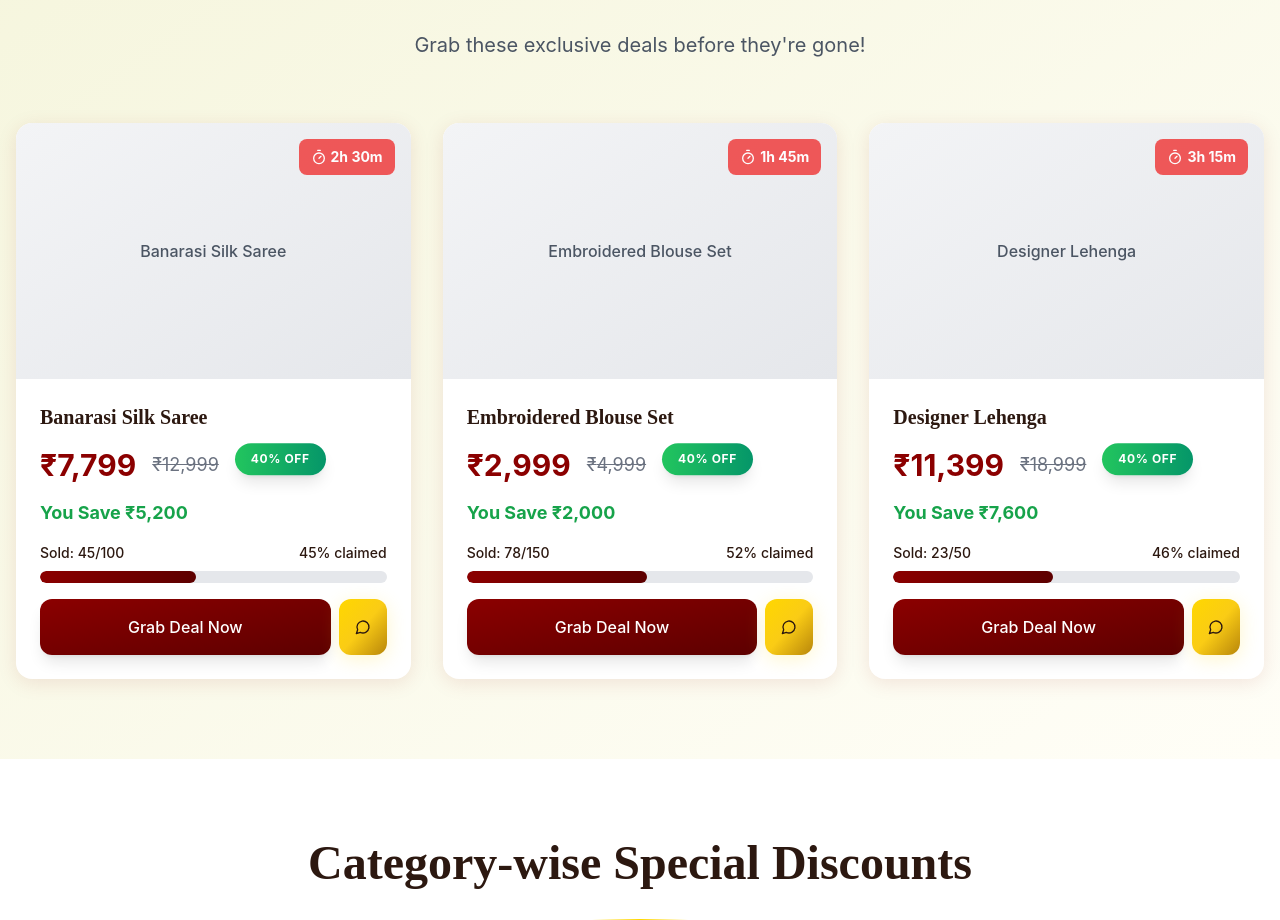
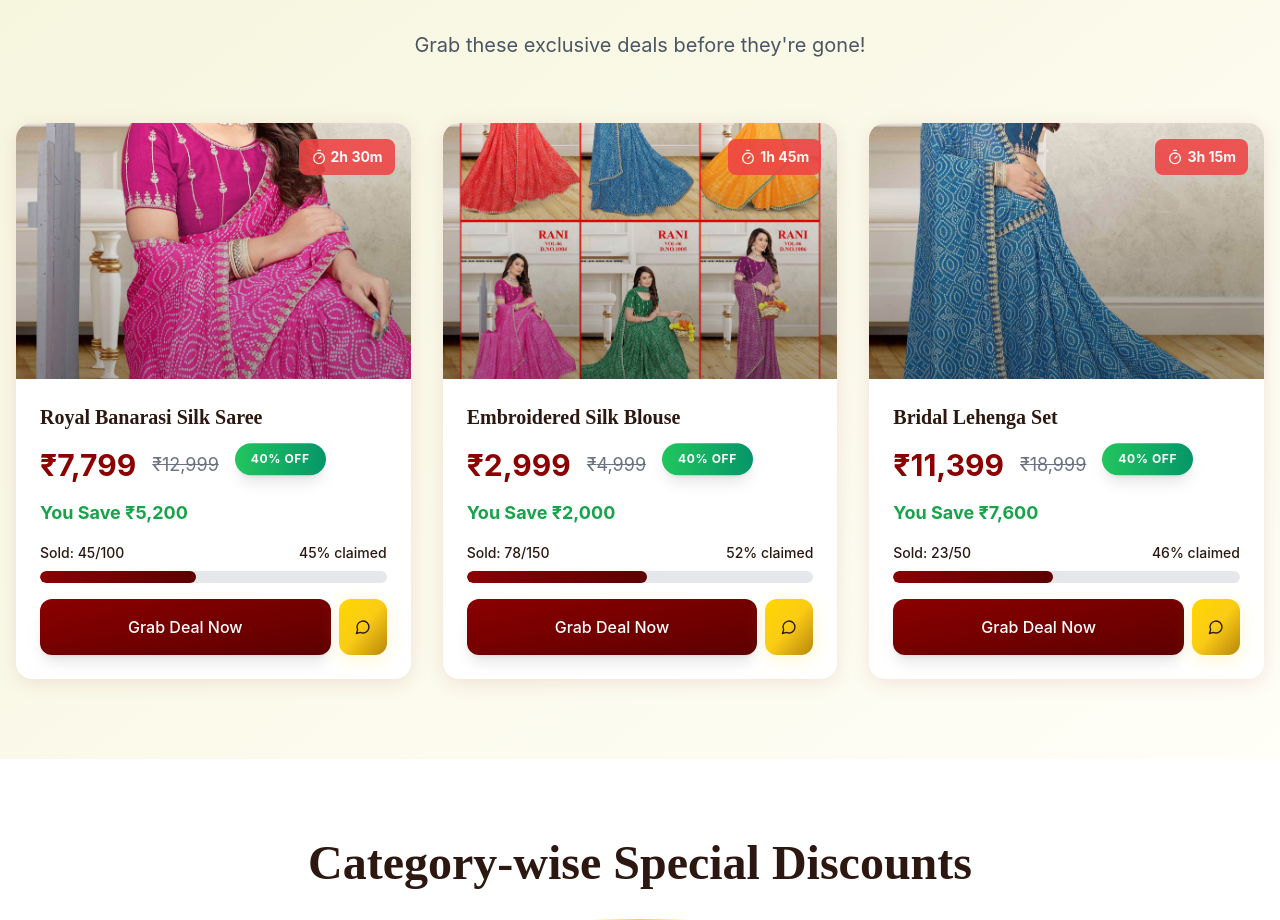
Before and after one commit to techroverteam-ux/saksham-fashion-zone, a Next.js app: page /offers in a window 1280 px wide. Shown: the part 1740-2660 px from the top of the page. Built offline with nearby package versions, Linux system fonts and the light colour scheme.

Commit message:
fix: add real product images to flash deals on offers page

```diff
--- a/pages/offers.js
+++ b/pages/offers.js
@@ -124,7 +124,8 @@ const InaugurationSpecial = () => {
   const flashDeals = [
     {
       id: 1,
-      name: "Banarasi Silk Saree",
+      name: "Royal Banarasi Silk Saree",
+      image: "/images/WhatsApp Image 2026-01-24 at 20.58.26.jpeg",
       originalPrice: 12999,
       flashPrice: 7799,
       timeLeft: "2h 30m",
@@ -134,7 +135,8 @@ const InaugurationSpecial = () => {
     },
     {
       id: 2,
-      name: "Embroidered Blouse Set",
+      name: "Embroidered Silk Blouse",
+      image: "/images/WhatsApp Image 2026-01-24 at 20.58.29 (2).jpeg",
       originalPrice: 4999,
       flashPrice: 2999,
       timeLeft: "1h 45m",
@@ -144,7 +146,8 @@ const InaugurationSpecial = () => {
     },
     {
       id: 3,
-      name: "Designer Lehenga",
+      name: "Bridal Lehenga Set",
+      image: "/images/WhatsApp Image 2026-01-24 at 20.58.28.jpeg",
       originalPrice: 18999,
       flashPrice: 11399,
       timeLeft: "3h 15m",
@@ -368,8 +371,14 @@ const InaugurationSpecial = () => {
                   </div>
                 </div>
 
-                <div className="h-64 bg-gradient-to-br from-gray-100 to-gray-200 flex items-center justify-center text-gray-600 font-medium silk-flow">
-                  {deal.name}
+                <div className="relative overflow-hidden h-64">
+                  <img
+                    src={deal.image}
+                    alt={deal.name}
+                    className="w-full h-full object-cover transition-transform duration-500 hover:scale-105"
+                    onError={(e) => { e.target.src = 'https://via.placeholder.com/400x300/8B0000/FFFFFF?text=' + encodeURIComponent(deal.name); }}
+                  />
+                  <div className="absolute inset-0 bg-gradient-to-t from-black/30 to-transparent"></div>
                 </div>
 
                 <div className="p-6 space-y-4">
```
